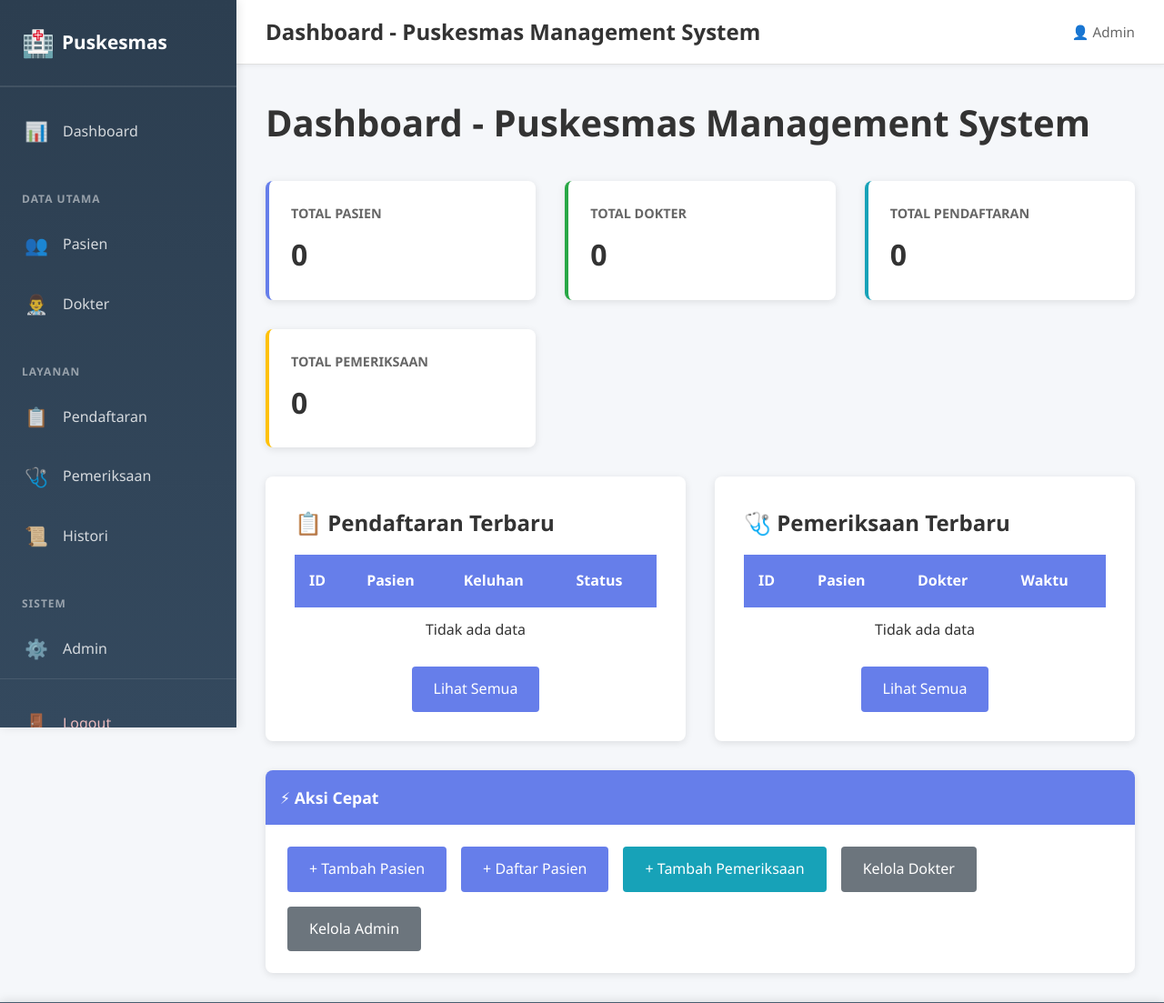
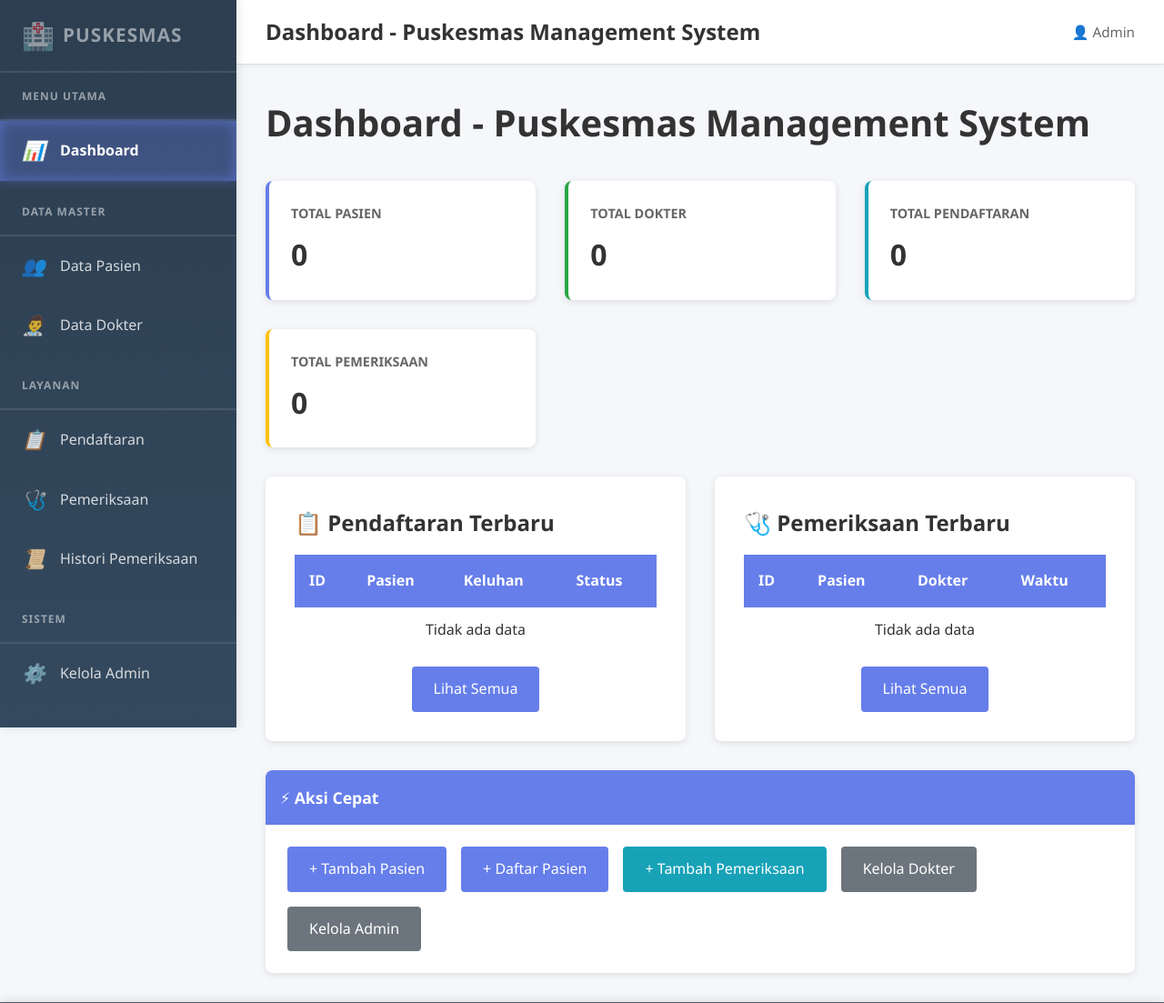
Before and after one commit to YTH404/puskesmas-app, a PHP site: page /index.php in a window 1280 px wide. Shown: the top 1103 px of the page at 91% size. Run offline with PHP 8.4, Linux system fonts and the light colour scheme; data that the repository does not hold is empty.

Commit message:
Second Template

```diff
--- a/assets/css/style.css
+++ b/assets/css/style.css
@@ -93,13 +93,42 @@
 }
 
 .sidebar-nav {
-    padding: 1rem 0;
+    padding: 0;
     display: flex;
     flex-direction: column;
     height: calc(100vh - 90px);
+    overflow-y: auto;
 }
 
-.nav-item {
+.navbar {
+    list-style: none;
+    padding: 0;
+    margin: 0;
+    display: flex;
+    flex-direction: column;
+}
+
+.sidebar-header {
+    padding: 1rem 1.5rem;
+    font-size: 0.75rem;
+    text-transform: uppercase;
+    letter-spacing: 1px;
+    color: rgba(255, 255, 255, 0.5);
+    font-weight: 600;
+    margin-top: 0.5rem;
+}
+
+.sidebar-header:first-child {
+    margin-top: 0;
+}
+
+.sidebar-item {
+    list-style: none;
+    padding: 0;
+    margin: 0;
+}
+
+.sidebar-link {
     display: flex;
     align-items: center;
     gap: 1rem;
@@ -107,15 +136,22 @@
     color: rgba(255, 255, 255, 0.8);
     transition: all 0.3s ease;
     border-left: 3px solid transparent;
+    background: none;
+    border: none;
+    cursor: pointer;
+    width: 100%;
+    text-align: left;
+    font-size: 1rem;
+    font-family: inherit;
 }
 
-.nav-item:hover {
+.sidebar-link:hover {
     background-color: rgba(255, 255, 255, 0.1);
     color: white;
     border-left-color: #667eea;
 }
 
-.nav-item.active {
+.sidebar-link.active {
     background-color: rgba(102, 126, 234, 0.3);
     color: white;
     border-left-color: #667eea;
@@ -123,26 +159,24 @@
     font-weight: 600;
 }
 
-.nav-icon {
+.icon {
     font-size: 1.3rem;
     min-width: 1.5rem;
+    display: flex;
+    align-items: center;
+    justify-content: center;
 }
 
-.nav-text {
+.sidebar-text {
     flex: 1;
 }
 
-.nav-section {
-    margin-top: 1.5rem;
-}
-
-.nav-section-title {
-    padding: 0.5rem 1.5rem;
-    font-size: 0.75rem;
-    text-transform: uppercase;
-    letter-spacing: 1px;
-    color: rgba(255, 255, 255, 0.5);
-    font-weight: 600;
+.logout-form {
+    width: 100%;
+    padding: 0;
+    margin: 0;
+    border: none;
+    background: none;
 }
 
 .logout-item {
--- a/assets/js/script.js
+++ b/assets/js/script.js
@@ -3,7 +3,7 @@
     const menuToggle = document.getElementById('menuToggle');
     const sidebarToggle = document.getElementById('sidebarToggle');
     const sidebar = document.querySelector('.sidebar');
-    const navItems = document.querySelectorAll('.nav-item');
+    const navLinks = document.querySelectorAll('.sidebar-link');
 
     if (menuToggle && sidebar) {
         menuToggle.addEventListener('click', function() {
@@ -17,9 +17,9 @@
         });
     }
 
-    // Close sidebar when a nav item is clicked
-    navItems.forEach(item => {
-        item.addEventListener('click', function() {
+    // Close sidebar when a nav link is clicked
+    navLinks.forEach(link => {
+        link.addEventListener('click', function() {
             if (window.innerWidth <= 768) {
                 sidebar.classList.remove('active');
             }
@@ -48,19 +48,19 @@
         activeNav = 'dashboard';
     }
 
-    // Apply active class to matching nav item
-    navItems.forEach(item => {
-        const navAttr = item.getAttribute('data-nav');
-        const isLogout = item.classList.contains('logout-item');
+    // Apply active class to matching nav link
+    navLinks.forEach(link => {
+        const navAttr = link.getAttribute('data-nav');
+        const isLogout = link.classList.contains('logout-item');
 
         // Remove active from all non-logout items
         if (!isLogout) {
-            item.classList.remove('active');
+            link.classList.remove('active');
         }
 
         // Add active to matching item
         if (navAttr === activeNav && !isLogout) {
-            item.classList.add('active');
+            link.classList.add('active');
         }
     });
 }
--- a/templates/sidebar.php
+++ b/templates/sidebar.php
@@ -30,52 +30,67 @@
         </div>
 
         <nav class="sidebar-nav">
-            <a href="<?php echo $base_path; ?>index.php" class="nav-item" data-nav="dashboard">
-                <span class="nav-icon">📊</span>
-                <span class="nav-text">Dashboard</span>
+            <ul class="navbar">
+                <li class="sidebar-header">Menu Utama</li>
+                <li class="sidebar-item">
+                    <a class="sidebar-link <?php echo (strpos($_SERVER['PHP_SELF'], 'index.php') !== false) ? 'active' : ''; ?>" aria-current="page" href="<?php echo $base_path; ?>index.php" data-nav="dashboard">
+                        <i class="icon">📊</i>
+                        <span class="sidebar-text">Dashboard</span>
                     </a>
-            <div class="nav-section">
-                <div class="nav-section-title">Data Utama</div>
-                <a href="<?php echo $base_path; ?>pasien/pasien_tampil.php" class="nav-item" data-nav="pasien">
-                    <span class="nav-icon">👥</span>
-                    <span class="nav-text">Pasien</span>
+                </li>
+
+                <li class="sidebar-header">Data Master</li>
+                <li class="sidebar-item">
+                    <a class="sidebar-link <?php echo (strpos($_SERVER['PHP_SELF'], 'pasien') !== false) ? 'active' : ''; ?>" aria-current="page" href="<?php echo $base_path; ?>pasien/pasien_tampil.php" data-nav="pasien">
+                        <i class="icon">👥</i>
+                        <span class="sidebar-text">Data Pasien</span>
                     </a>
-                <a href="<?php echo $base_path; ?>dokter/dokter_tampil.php" class="nav-item" data-nav="dokter">
-                    <span class="nav-icon">👨‍⚕️</span>
-                    <span class="nav-text">Dokter</span>
+                </li>
+                <li class="sidebar-item">
+                    <a class="sidebar-link <?php echo (strpos($_SERVER['PHP_SELF'], 'dokter') !== false) ? 'active' : ''; ?>" aria-current="page" href="<?php echo $base_path; ?>dokter/dokter_tampil.php" data-nav="dokter">
+                        <i class="icon">👨‍⚕️</i>
+                        <span class="sidebar-text">Data Dokter</span>
                     </a>
-            </div>
+                </li>
 
-            <div class="nav-section">
-                <div class="nav-section-title">Layanan</div>
-                <a href="<?php echo $base_path; ?>pendaftaran/pendaftaran_tampil.php" class="nav-item" data-nav="pendaftaran">
-                    <span class="nav-icon">📋</span>
-                    <span class="nav-text">Pendaftaran</span>
+                <li class="sidebar-header">Layanan</li>
+                <li class="sidebar-item">
+                    <a class="sidebar-link <?php echo (strpos($_SERVER['PHP_SELF'], 'pendaftaran') !== false) ? 'active' : ''; ?>" aria-current="page" href="<?php echo $base_path; ?>pendaftaran/pendaftaran_tampil.php" data-nav="pendaftaran">
+                        <i class="icon">📋</i>
+                        <span class="sidebar-text">Pendaftaran</span>
                     </a>
-                <a href="<?php echo $base_path; ?>pemeriksaan/pemeriksaan_tampil.php" class="nav-item" data-nav="pemeriksaan">
-                    <span class="nav-icon">🩺</span>
-                    <span class="nav-text">Pemeriksaan</span>
+                </li>
+                <li class="sidebar-item">
+                    <a class="sidebar-link <?php echo (strpos($_SERVER['PHP_SELF'], 'pemeriksaan') !== false) ? 'active' : ''; ?>" aria-current="page" href="<?php echo $base_path; ?>pemeriksaan/pemeriksaan_tampil.php" data-nav="pemeriksaan">
+                        <i class="icon">🩺</i>
+                        <span class="sidebar-text">Pemeriksaan</span>
                     </a>
-                <a href="<?php echo $base_path; ?>histori/histori_tampil.php" class="nav-item" data-nav="histori">
-                    <span class="nav-icon">📜</span>
-                    <span class="nav-text">Histori</span>
+                </li>
+                <li class="sidebar-item">
+                    <a class="sidebar-link <?php echo (strpos($_SERVER['PHP_SELF'], 'histori') !== false) ? 'active' : ''; ?>" aria-current="page" href="<?php echo $base_path; ?>histori/histori_tampil.php" data-nav="histori">
+                        <i class="icon">📜</i>
+                        <span class="sidebar-text">Histori Pemeriksaan</span>
                     </a>
-            </div>
+                </li>
 
-            <div class="nav-section">
-                <div class="nav-section-title">Sistem</div>
-                <a href="<?php echo $base_path; ?>admin/admin_tampil.php" class="nav-item" data-nav="admin">
-                    <span class="nav-icon">⚙️</span>
-                    <span class="nav-text">Admin</span>
+                <li class="sidebar-header">Sistem</li>
+                <li class="sidebar-item">
+                    <a class="sidebar-link <?php echo (strpos($_SERVER['PHP_SELF'], 'admin') !== false) ? 'active' : ''; ?>" aria-current="page" href="<?php echo $base_path; ?>admin/admin_tampil.php" data-nav="admin">
+                        <i class="icon">⚙️</i>
+                        <span class="sidebar-text">Kelola Admin</span>
                     </a>
-            </div>
+                </li>
 
-            <div class="nav-section" style="margin-top: auto; border-top: 1px solid rgba(255, 255, 255, 0.1); padding-top: 1rem;">
-                <a href="<?php echo $base_path; ?>logout.php" class="nav-item logout-item" data-nav="logout">
-                    <span class="nav-icon">🚪</span>
-                    <span class="nav-text">Logout</span>
-                </a>
-            </div>
+                <li class="sidebar-header">Akun</li>
+                <li class="sidebar-item">
+                    <form action="<?php echo $base_path; ?>logout.php" method="POST" class="logout-form">
+                        <button type="submit" class="sidebar-link logout-item" id="logout">
+                            <i class="icon">🚪</i>
+                            <span class="sidebar-text">Logout</span>
+                        </button>
+                    </form>
+                </li>
+            </ul>
         </nav>
     </aside>
 
```
Lines whose indentation alone changed are shown as unchanged.
